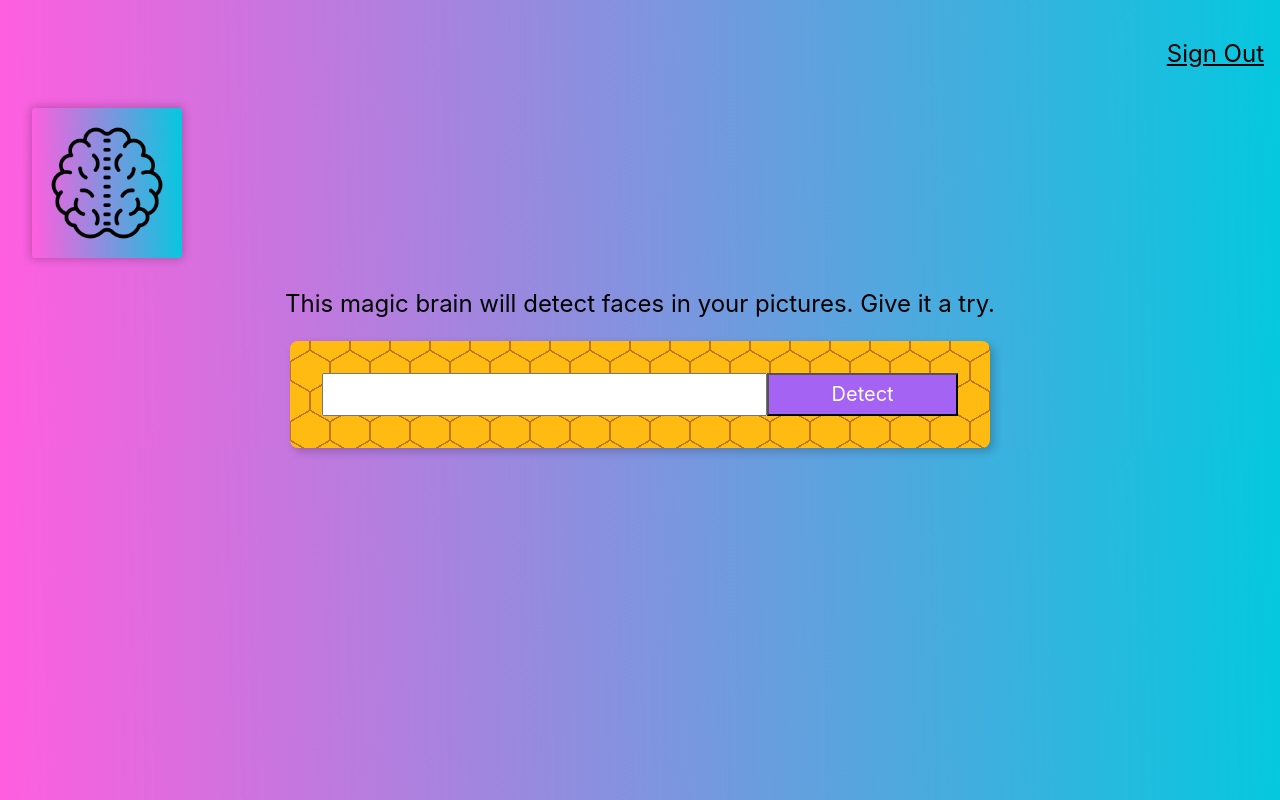
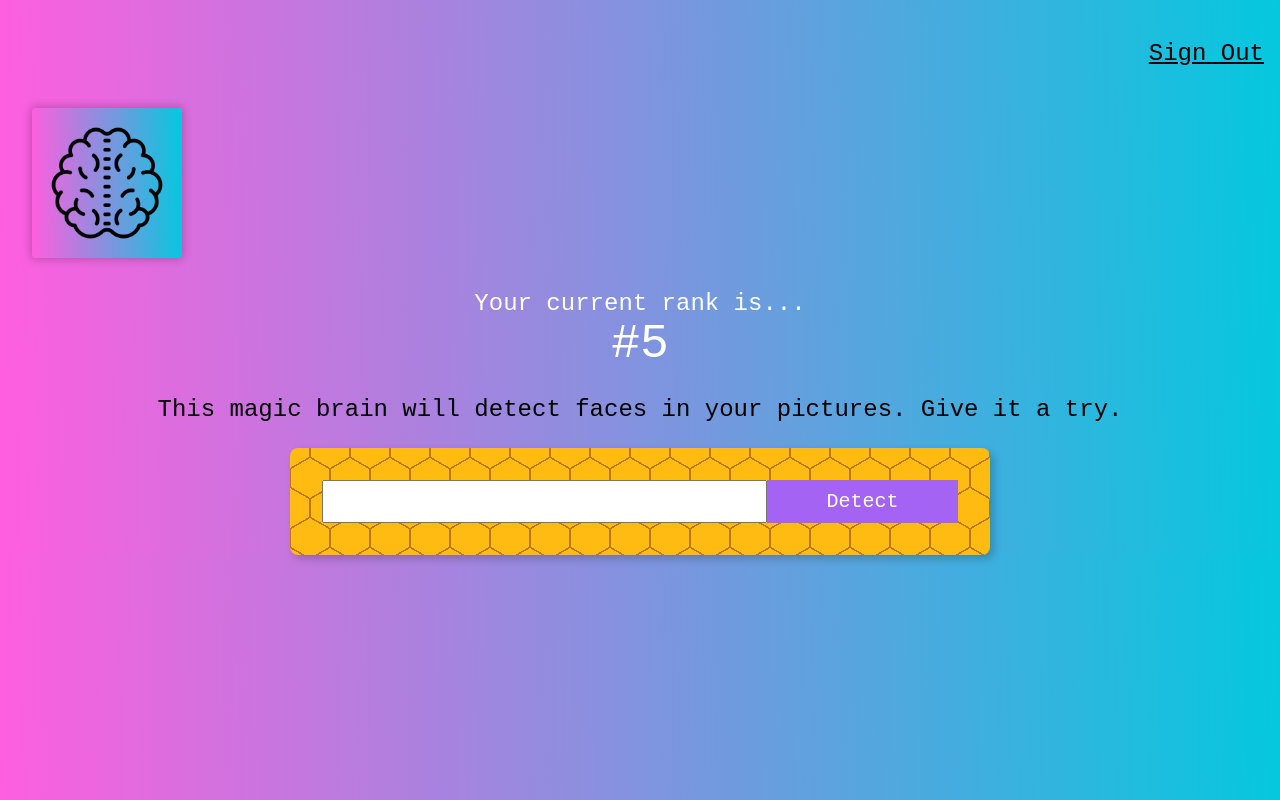
Before and after one commit to lizardnoises/smart-brain, a React (Create React App) app: page / in a window 1280 px wide. Built offline with nearby package versions, Linux system fonts and the light colour scheme.

Commit message:
Add Rank component

```diff
--- a/src/App.js
+++ b/src/App.js
@@ -2,6 +2,7 @@ import React, { Component } from 'react';
 import Navigation from './components/Navigation/Navigation';
 import Logo from './components/Logo/Logo';
 import ImageLinkForm from './components/ImageLinkForm/ImageLinkForm';
+import Rank from './components/Rank/Rank';
 import './App.css';
 
 class App extends Component {
@@ -10,6 +11,7 @@ class App extends Component {
       <div className="App">
         <Navigation />
         <Logo />
+        <Rank />
         <ImageLinkForm />
         {/* <FaceRecognition /> */}
       </div>
--- a/src/components/ImageLinkForm/ImageLinkForm.js
+++ b/src/components/ImageLinkForm/ImageLinkForm.js
@@ -9,7 +9,7 @@ const ImageLinkForm = () => {
             </p>
             <div className='form center pa4 br3 shadow-5'>
                 <input className='f4 pa2 w-70 center' type="text" />
-                <button className='w-30 grow f4 link ph3 pv2 dib white bg-light-purple'>Detect</button>
+                <button className='w-30 grow f4 link ph3 pv2 dib white bg-light-purple bn'>Detect</button>
             </div>
         </div>
     );
--- /dev/null
+++ b/src/components/Rank/Rank.js
@@ -0,0 +1,16 @@
+import React from 'react';
+
+const Rank = () => {
+    return (
+        <div>
+            <div className='white f3'>
+                {'Your current rank is...'}
+            </div>
+            <div className='white f1'>
+                {'#5'}
+            </div>
+        </div>
+    );
+};
+
+export default Rank;
--- a/src/index.css
+++ b/src/index.css
@@ -1,15 +1,13 @@
 body {
   margin: 0;
-  font-family: -apple-system, BlinkMacSystemFont, 'Segoe UI', 'Roboto', 'Oxygen',
-    'Ubuntu', 'Cantarell', 'Fira Sans', 'Droid Sans', 'Helvetica Neue',
-    sans-serif;
+  font-family: "Courier New", Courier, monospace;
   -webkit-font-smoothing: antialiased;
   -moz-osx-font-smoothing: grayscale;
   background: linear-gradient(89deg, #ff5edf 0%, #04c8de 100%);
 }
 
 code {
-  font-family: source-code-pro, Menlo, Monaco, Consolas, 'Courier New',
+  font-family: source-code-pro, Menlo, Monaco, Consolas, "Courier New",
     monospace;
 }
 
```
